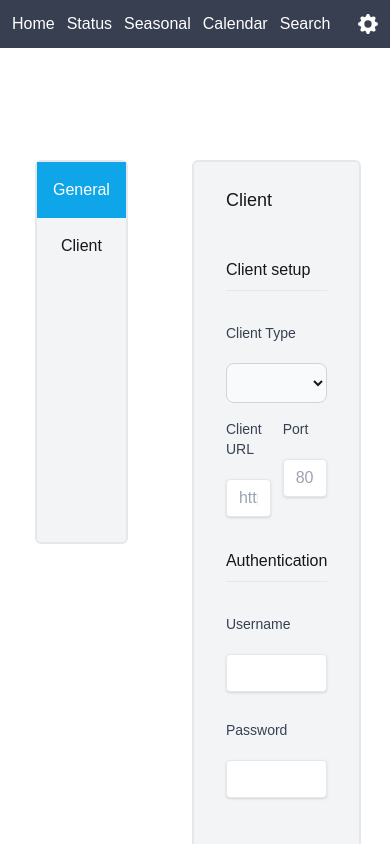
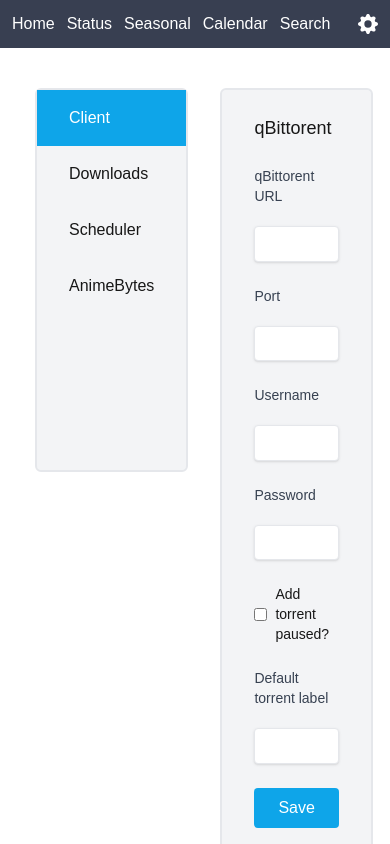
Before and after one commit to wanhuz/yuki-cx, a Next.js app: page /settings/client in a window 390 px wide. Shown: the top 844 px of the page. Built offline with nearby package versions, Linux system fonts and the light colour scheme.

Commit message:
Rework UI logic for setting component

```diff
--- /dev/null
+++ b/app/settings/animebytes/page.tsx
@@ -0,0 +1,25 @@
+"use client";
+
+import SettingsForm from "@/components/SettingsForm";
+type FieldType = "text" | "password" | "checkbox" | "select";
+
+
+export default function ABSettingsPage() {
+  const fields = [
+    {name: "ab_key", label: "AnimeBytes API Key", type: "text" as FieldType}
+  ];
+
+  const handleSubmit = async (data: any) => {
+    console.log(data);
+  };
+
+  return (
+    <div className="w-full">
+      <p className="px-8 pt-6 text-lg">AnimeBytes</p>
+      <SettingsForm
+        fields={fields}
+        onSubmit={handleSubmit}
+      />
+    </div>
+  );
+}
--- a/app/settings/client/page.tsx
+++ b/app/settings/client/page.tsx
@@ -1,80 +1,30 @@
-import SettingsCard from "@/components/SettingsCard"
-import SettingsSelection from "@/components/SettingsSelection";
-import SettingsTitle from "@/components/SettingsTitle";
+"use client";
 
-export default function Page() {
+import SettingsForm from "@/components/SettingsForm";
+type FieldType = "text" | "password" | "checkbox" | "select";
 
-    const torrentClientOptions = [
-        {"qBittorent" : "qbittorent"}
-    ]
 
-    return (
-        <div className="w-full">
-            <p className="px-8 pt-6 pb-3 mb-2 text-lg">Client</p>
-            <form className=" px-8 pt-6 pb-8 mb-4">
+export default function ABSettingsPage() {
+  const fields = [
+    {name: "url", label: "qBittorent URL", type: "text" as FieldType},
+    { name: "port", label: "Port", type: "text" as FieldType },
+    { name: "username", label: "Username", type: "text" as FieldType },
+    { name: "password", label: "Password", type: "password" as FieldType },
+    { name: "addTorrentPaused", label: "Add torrent paused?", type: "checkbox" as FieldType },
+    { name: "label", label: "Default torrent label", type: "text" as FieldType },
+  ];
 
-                <SettingsTitle title="Client setup"/>
-                <SettingsSelection
-                    name="Client Type"
-                    id="clientType"
-                    options={torrentClientOptions}
-                    addClass="mb-4"
-                />
+  const handleSubmit = async (data: any) => {
+    console.log(data);
+  };
 
-                <div className="mb-8 flex flex-row gap-3">
-                    <SettingsCard
-                        label="Client URL"
-                        id="url"
-                        type="text"
-                        placeholder="http://192.168.1.1"
-                    ></SettingsCard>
-                    <SettingsCard
-                        label="Port"
-                        id="port"
-                        type="text"
-                        placeholder="8085"
-                    ></SettingsCard>
-                </div>
-
-                <SettingsTitle title="Authentication"/>
-                <div className="mb-8 flex flex-col gap-3">
-                    <SettingsCard
-                        label="Username"
-                        id="username"
-                        type="text"
-                        addClass="mb-4"
-                    ></SettingsCard>
-                    <SettingsCard
-                        label="Password"
-                        id="password"
-                        type="password"
-                        addClass="mb-4"
-                    ></SettingsCard>
-                </div>
-
-                <SettingsTitle title="Options"/>
-                <div className="mb-8 flex flex-row gap-3">
-                    <label className="flex items-center space-x-2 text-gray-900 text-sm" htmlFor="">
-                        Add torrent paused?
-                    </label>
-                    <input
-                        type="checkbox"
-                        className=""
-                    />
-                </div>
-                    <SettingsCard
-                        label="Default torrent label"
-                        id="label"
-                        type="text"
-                        placeholder="Anime"
-                    ></SettingsCard>
-
-                <div className="flex items-center justify-between mt-4">
-                    <button className="ms-auto bg-sky-500 hover:bg-sky-600 text-white  py-2 px-6 rounded focus:outline-none focus:shadow-outline" type="button">
-                        Save
-                    </button>
-                </div>
-            </form>
-        </div>
-    );
+  return (
+    <div className="w-full">
+      <p className="px-8 pt-6 text-lg">qBittorent</p>
+      <SettingsForm
+        fields={fields}
+        onSubmit={handleSubmit}
+      />
+    </div>
+  );
 }
--- /dev/null
+++ b/app/settings/downloads/page.tsx
@@ -0,0 +1,24 @@
+"use client";
+
+import SettingsForm from "@/components/SettingsForm";
+type FieldType = "text" | "password" | "checkbox" | "select";
+
+export default function DownloadsSettingsPage() {
+  const fields = [
+    { name: "url", label: "qBittorent URL", type: "text" as FieldType }
+  ];
+
+  const handleSubmit = async (data: any) => {
+    console.log(data);
+  };
+
+  return (
+    <div className="w-full">
+      <p className="px-8 pt-6  text-lg">One-click Download</p>
+      <SettingsForm
+        fields={fields}
+        onSubmit={handleSubmit}
+      />
+    </div>
+  );
+}
--- a/app/settings/general/page.tsx
+++ /dev/null
@@ -1,28 +0,0 @@
-import SettingsCard from "@/components/SettingsCard";
-
-export default function Page() {
-    return (
-        <div className="w-full">
-            <p className="px-8 pt-6 pb-3 mb-2 text-lg">General</p>
-            <form className=" px-8 pt-6 pb-8 mb-4">
-                <SettingsCard
-                    label="AnimeBytes API Key"
-                    id="anidbAPIKey"
-                    type="text"
-                    addClass="mb-8"
-                />
-                <SettingsCard
-                    label="TVDB API Key"
-                    id="tvdbAPIKey"
-                    type="text"
-                    addClass="mb-8"
-                />
-                <div className="flex items-center justify-between mt-4">
-                    <button className="ms-auto bg-sky-500 hover:bg-sky-600 text-white  py-2 px-6 rounded focus:outline-none focus:shadow-outline" type="button">
-                        Save
-                    </button>
-                </div>
-            </form>
-        </div>
-    );
-}
--- a/app/settings/layout.tsx
+++ b/app/settings/layout.tsx
@@ -7,9 +7,9 @@
   }>) {
     return (
         <>
-          <main className="container flex flex-row w-80 sm:w-full mx-auto sm:items-start sm:mx-auto mb-10 gap-16">
+          <main className="container flex flex-row w-80 sm:w-full mx-auto sm:items-start sm:mx-auto mb-10 mt-10 gap-8">
               <SettingsSidebar></SettingsSidebar>
-              <div className="bg-gray-100 rounded-md flex flex-col h-5/6 w-full mt-28 border-2">
+              <div className="bg-gray-100 rounded-md flex flex-col h-5/6 w-full border-2">
                   { children }
               </div>
           </main>
--- /dev/null
+++ b/app/settings/scheduler/page.tsx
@@ -0,0 +1,24 @@
+"use client";
+
+import SettingsForm from "@/components/SettingsForm";
+type FieldType = "text" | "password" | "checkbox" | "select";
+
+export default function SchedulerSettingsPage() {
+  const fields = [
+    { name: "Pause Scheduler", label: "Pause Scheduler?", type: "checkbox" as FieldType },
+  ];
+
+  const handleSubmit = async (data: any) => {
+    console.log(data);
+  };
+
+  return (
+    <div className="w-full">
+      <p className="px-8 pt-6 text-lg">Scheduler</p>
+      <SettingsForm
+        fields={fields}
+        onSubmit={handleSubmit}
+      />
+    </div>
+  );
+}
--- a/components/SettingsCard.tsx
+++ b/components/SettingsCard.tsx
@@ -1,12 +1,14 @@
-export default function SettingsCard({label, id, placeholder, type, addClass} : {label: string, id: string, placeholder?: string, type: string, addClass?: string}) {
-    const style = `flex flex-col gap-3  ${addClass}`;
+export default function SettingsCard({label, id, placeholder, type, addClass, name, value, onChange}:
+    {label: string, id: string, placeholder?: string, type: string, addClass?: string, name: string, value: string, onChange: (e: React.ChangeEvent<HTMLInputElement>) => void}
+    ) {
+    const style = `flex flex-col gap-3 ${addClass}`;
 
     return (
         <div className={style}>
             <label className="block text-gray-700 text-sm mb-2" htmlFor={id}>
                 {label}
             </label>
-            <input className="max-w-xs shadow appearance-none border rounded w-full py-2 px-3 text-gray-700 leading-tight focus:outline-none focus:shadow-outline" id={id} type={type} placeholder={placeholder?? ""}/>
+            <input name={name} onChange={onChange} value={value} className="text-sm max-w-xs shadow appearance-none border rounded w-full py-2 px-3 text-gray-700 leading-tight focus:outline-none focus:shadow-outline" id={id} type={type} placeholder={placeholder ?? ""}/>
         </div>
     );
 }
--- /dev/null
+++ b/components/SettingsCheckbox.tsx
@@ -0,0 +1,21 @@
+"use client";
+
+import { useState } from "react";
+
+export default function SettingsCheckbox({id, name, label, checked: initialChecked, onChange}: {id: string, name: string, label : string, checked: boolean, onChange: (checked: boolean) => void}) {
+    const [checked, setChecked] = useState(initialChecked);
+    const style = `flex items-center`;
+
+    const handleChange = (e: React.ChangeEvent<HTMLInputElement>) => {
+        const isChecked = e.target.checked;
+        setChecked(isChecked);
+        onChange(isChecked);
+    }
+
+    return (
+        <div className={style}>
+            <input type="checkbox" id={id} name={name} checked={checked} onChange={handleChange} className="mr-2" />
+            <label htmlFor={id} className="text-sm">{label}</label>
+        </div>
+    );
+}
--- /dev/null
+++ b/components/SettingsForm.tsx
@@ -0,0 +1,110 @@
+"use client";
+
+import { useState } from "react";
+import SettingsCard from "./SettingsCard";
+import SettingsSelection from "./SettingsSelection";
+import SettingsCheckbox from "./SettingsCheckbox";
+
+
+type FieldType = "text" | "password" | "checkbox" | "select";
+
+interface FieldDefinition {
+  name: string;
+  label: string;
+  type: FieldType;
+  options?: { key: string; value: string }[];
+}
+
+interface SettingsFormProps<T extends Record<string, any>> {
+  fields: FieldDefinition[];
+  initialValues?: Partial<T>;
+  onSubmit: (data: T) => Promise<void>;
+}
+
+export default function SettingsForm<T extends Record<string, any>>({
+  fields,
+  onSubmit,
+}: SettingsFormProps<T>) {
+
+  const [formData, setFormData] = useState<Record<string, string | boolean>>(
+    () =>
+      fields.reduce((acc, field) => {
+        acc[field.name] = field.type === "checkbox" ? false : "";
+        return acc;
+      }, {} as Record<string, string | boolean>)
+  );
+
+  const [isSubmitting, setIsSubmitting] = useState(false);
+  const [feedback, setFeedback] = useState<string | null>(null);
+
+  const handleChange = (
+    e: React.ChangeEvent<HTMLInputElement | HTMLSelectElement>
+  ) => {
+    const { name, type, value } = e.target;
+
+    const checked = type === "checkbox" ? (e.target as HTMLInputElement).checked : undefined;
+
+    setFormData((prev) => ({
+      ...prev,
+      [name]: type === "checkbox" ? checked! : value
+    }));
+  };
+
+  const handleSubmit = async (e: React.FormEvent) => {
+    e.preventDefault();
+    await onSubmit(formData as T);
+  };
+
+  return (
+    <form className="px-8 pt-6 pb-8 mb-4" onSubmit={handleSubmit}>
+      {fields.map((field) => (
+        <div key={field.name} className="mb-6">
+          {field.type === "checkbox" ? (
+            <SettingsCheckbox
+              name={field.name}
+              id={field.name}
+              label={field.label}
+              checked={Boolean(formData[field.name])}
+              onChange={(checked: boolean) =>
+                setFormData((prev) => ({
+                  ...prev,
+                  [field.name]: checked,
+                }))
+              }
+            />
+          ) : field.type === "select" ? (
+            <SettingsSelection
+              name={field.name}
+              id={field.name}
+              label={field.label}
+              options={field.options ?? []}
+              value={String(formData[field.name] ?? "")}
+              onChange={handleChange}
+            />
+          ) : (
+            <SettingsCard
+              name={field.name}
+              label={field.label}
+              id={field.name}
+              type={field.type}
+              value={String(formData[field.name] ?? "")}
+              onChange={handleChange}
+            />
+          )}
+        </div>
+      ))}
+
+      <div className="flex items-center justify-between mt-4">
+        <button
+            className={`ms-auto bg-sky-500 hover:bg-sky-600 text-white py-2 px-6 rounded focus:outline-none focus:shadow-outline ${
+                        isSubmitting ? "opacity-50 cursor-not-allowed" : ""}`}
+            type="submit"
+            disabled={isSubmitting}
+        >
+          {isSubmitting ? "Saving..." : "Save"}
+        </button>
+      </div>
+      {feedback && <p className="mt-4 text-sm">{feedback}</p>}
+    </form>
+  );
+}
--- a/components/SettingsSelection.tsx
+++ b/components/SettingsSelection.tsx
@@ -4,17 +4,17 @@
     value : string
 }
 
-export default function SettingsSelection({name, id, options, addClass} : {name : string, id : string, options : Options[], addClass : string}) {
-    const style = `flex flex-col gap-3 ${addClass}`
+export default function SettingsSelection({name, id, label, options, value, onChange} : {name : string, id : string, label : string, value : string, options : Options[], onChange : (e : React.ChangeEvent<HTMLSelectElement>) => void}) {
+    const style = `flex flex-col gap-3 `
 
     return (
         <div className={style}>
             <label className="block text-gray-700 text-sm  mb-2" htmlFor={id}>
-                {name}
+                {label}
             </label>
-            <select id={id} className="max-w-xs bg-gray-50 border border-gray-300 text-gray-900 text-sm rounded-lg focus:ring-sky-500 focus:border-sky-500 block w-full p-2.5 dark:bg-gray-700 dark:border-gray-600 dark:placeholder-gray-400 dark:text-white dark:focus:ring-blue-500 dark:focus:border-blue-500">
+            <select id={id} className="max-w-xs bg-gray-50 border border-gray-300 text-gray-900 text-sm rounded-lg focus:ring-sky-500 focus:border-sky-500 block w-full p-2.5 dark:bg-gray-700 dark:border-gray-600 dark:placeholder-gray-400 dark:text-white dark:focus:ring-blue-500 dark:focus:border-blue-500" onChange={onChange}>
                 {options.map((item, index) => (
-                    <option key={index} value={item.value}>{item.key}</option>
+                    <option key={index} value={value}>{item.key}</option>
                 ))}
             </select>
         </div>
--- a/components/SettingsSidebar.tsx
+++ b/components/SettingsSidebar.tsx
@@ -7,20 +7,22 @@
     const [activeIndex, setActiveIndex] = useState(0);
 
     const menuItems = [
-        { name: "General", href: "/settings/general" },
-        { name: "Client", href: "/settings/client" }
+        { name: "Client", href: "/settings/client" },
+        { name: "Downloads", href: "/settings/downloads" },
+        { name: "Scheduler", href: "/settings/scheduler" },
+        { name: "AnimeBytes", href: "/settings/animebytes"}
       ];
 
     return (
-        <div className="bg-gray-100 rounded-md flex flex-col h-96 w-64 mt-28 border-2">
+        <div className="bg-gray-100 rounded-md flex flex-col h-96 w-64 border-2">
             <ul>
                 {menuItems.map((item, index) => (
                     <Link key={index} href={item.href}>
                         <li >
                             <button
-                            className={`w-full p-4 ${activeIndex === index ? "bg-sky-500  text-white" : "bg-gray-100 hover:bg-gray-200"}`}
-                            onClick={() => setActiveIndex(index)}>
-                                {item.name}
+                                className={`w-full py-4 px-8 text-left ${activeIndex === index ? "bg-sky-500  text-white" : "bg-gray-100 hover:bg-gray-200"}`}
+                                onClick={() => setActiveIndex(index)}>
+                                    {item.name}
                             </button>
                         </li>
                     </Link>
```
Also changed, not shown: components/Header.tsx (+1 -1 lines).
